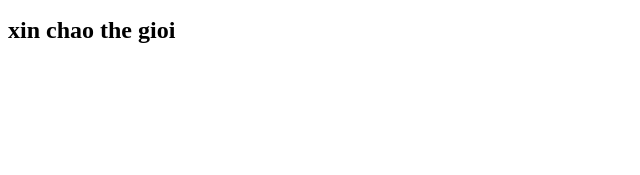
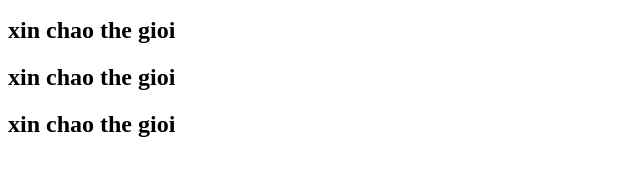
Before and after one commit to MThais-123/DoAnWeb, a plain HTML site: page index.html in a window 1280 px wide. Shown: the part 137-312 px from the top of the page, without its empty margins (0-640 px from the left). Drawn offline with Linux system fonts and the light colour scheme.

Commit message:
sửa đổi lần 2

```diff
--- a/index.html
+++ b/index.html
@@ -13,5 +13,7 @@
       <li>hi 3</li>
     </ul>
     <h2>xin chao the gioi</h2>
+    <h2>xin chao the gioi</h2>
+    <h2>xin chao the gioi</h2>
   </body>
 </html>
```
